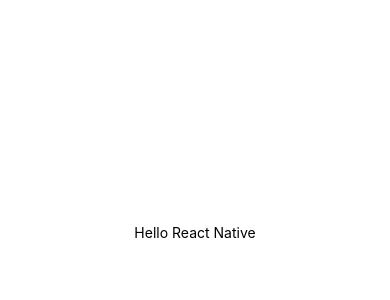
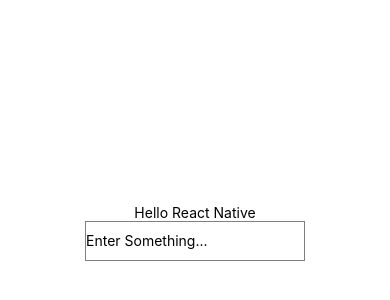
Before and after one commit to jakdev047/reactNativeCore, a React Native app: screen / in a window 390 px wide. Shown: the part 190-490 px from the top of the page. Built offline with nearby package versions, Linux system fonts and the light colour scheme.

Commit message:
Text, TextInput & View component

```diff
--- a/App.js
+++ b/App.js
@@ -1,11 +1,23 @@
 import { StatusBar } from 'expo-status-bar';
 import React from 'react';
-import { StyleSheet, Text, View } from 'react-native';
+import { StyleSheet, Text, TextInput, View } from 'react-native';
 
 export default function App() {
+  const handleInputChange = text => {
+    alert(text)
+  }
   return (
     <View style={styles.container}>
       <Text>Hello React Native</Text>
+      <TextInput
+        style={{
+          height: 40,
+          borderColor: 'gray',
+          borderWidth: 1
+        }}
+        placeholder="Enter Something..."
+        onChangeText={text=>handleInputChange(text)}
+      />
       <StatusBar style="auto" />
     </View>
   );
```
